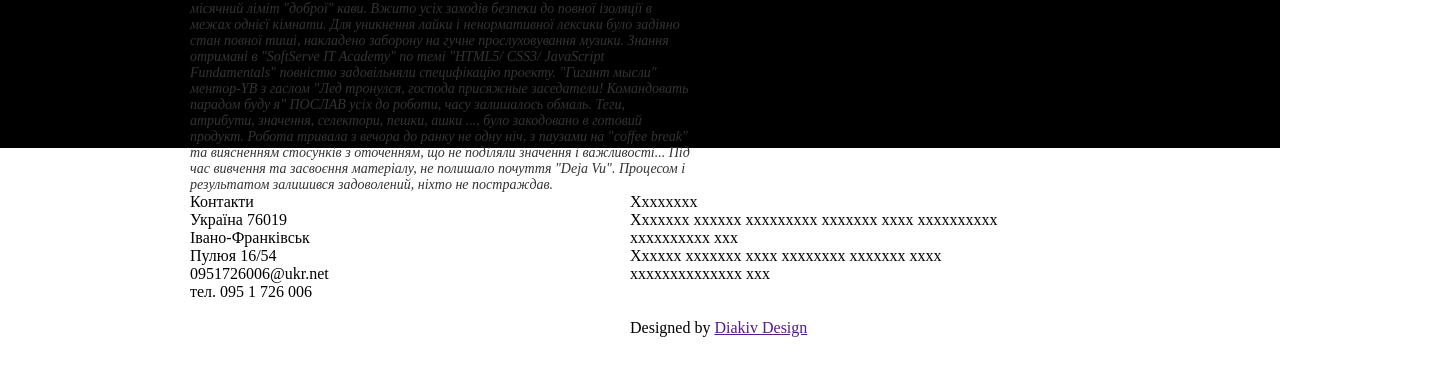
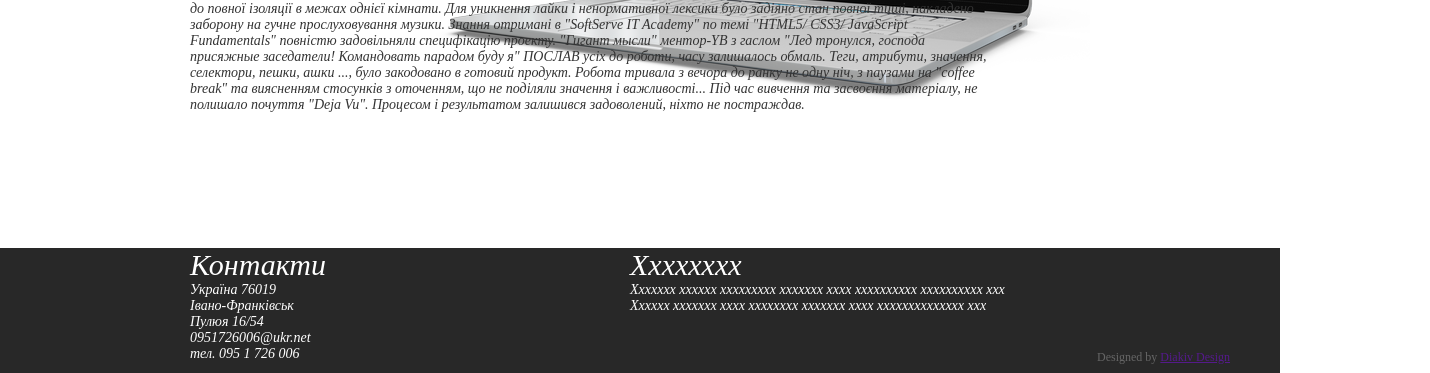
Before and after one commit to MDiakiv/MDiakiv.github.io, a plain HTML site: page index.html in a window 1280 px wide. Shown: the part 552-925 px from the top of the page, 1430 px wide, since content can reach past the window. Before the commit the page ends 889 px from the top, so only its background shows below. Drawn offline with Linux system fonts and the light colour scheme.

Commit message:
Add files via upload

```diff
--- a/css/stylesheet.css
+++ b/css/stylesheet.css
@@ -10,19 +10,6 @@ body {
 	width: 100%;
 	height: 90px;
 	background-color: #c0c0c0;
-}
-
-#bottom_bar {
-	width:100%;
-	height:160px;
-	background-color:#000000;
-}
-
-#bottom_main_container {
-	height:90px;
-	width:900px;
-	margin-left:auto;
-	margin-right:auto;
 }
 
 #header_lower {
@@ -82,7 +69,7 @@ body {
 	margin-left:auto;
 	margin-right:auto;
 	width:900px;
-	height: 450px;
+	height: 710px;
 	background-image: url(../images/image.png);
 	background-repeat: no-repeat;
 	background-position: right;
@@ -105,7 +92,7 @@ body {
 #header_content_text {
 	font-size:14px;
 	color:#333333;
-	width:500px;
+	width:800px;
 	font-style: italic;
 }
 
@@ -128,3 +115,40 @@ body {
 	width:500px;
 	font-style: italic;
 }
+
+#bottom_bar {
+	width:100%;
+	height:125px;
+	background-color:#282828;
+}
+
+#bottom_main_container {
+	height:90px;
+	width:900px;
+	margin-left:auto;
+	margin-right:auto;
+}
+
+#bottom_text {
+	font-size:14px;
+	color:#ffffff;
+	width:800px;
+	font-style: italic;
+}
+
+.bottom_content_main {
+	font-size:30px;
+	color:#ffffff;
+	width:500px;
+	font-style: italic;
+}
+#copywriteblock {
+	margin-left:auto;
+	margin-right:auto;
+	width: 600px;
+	color:#666666;
+	font-size:12px;
+	margin-top:0px;
+	text-align:right;
+	margin-bottom:0px;
+}
```
